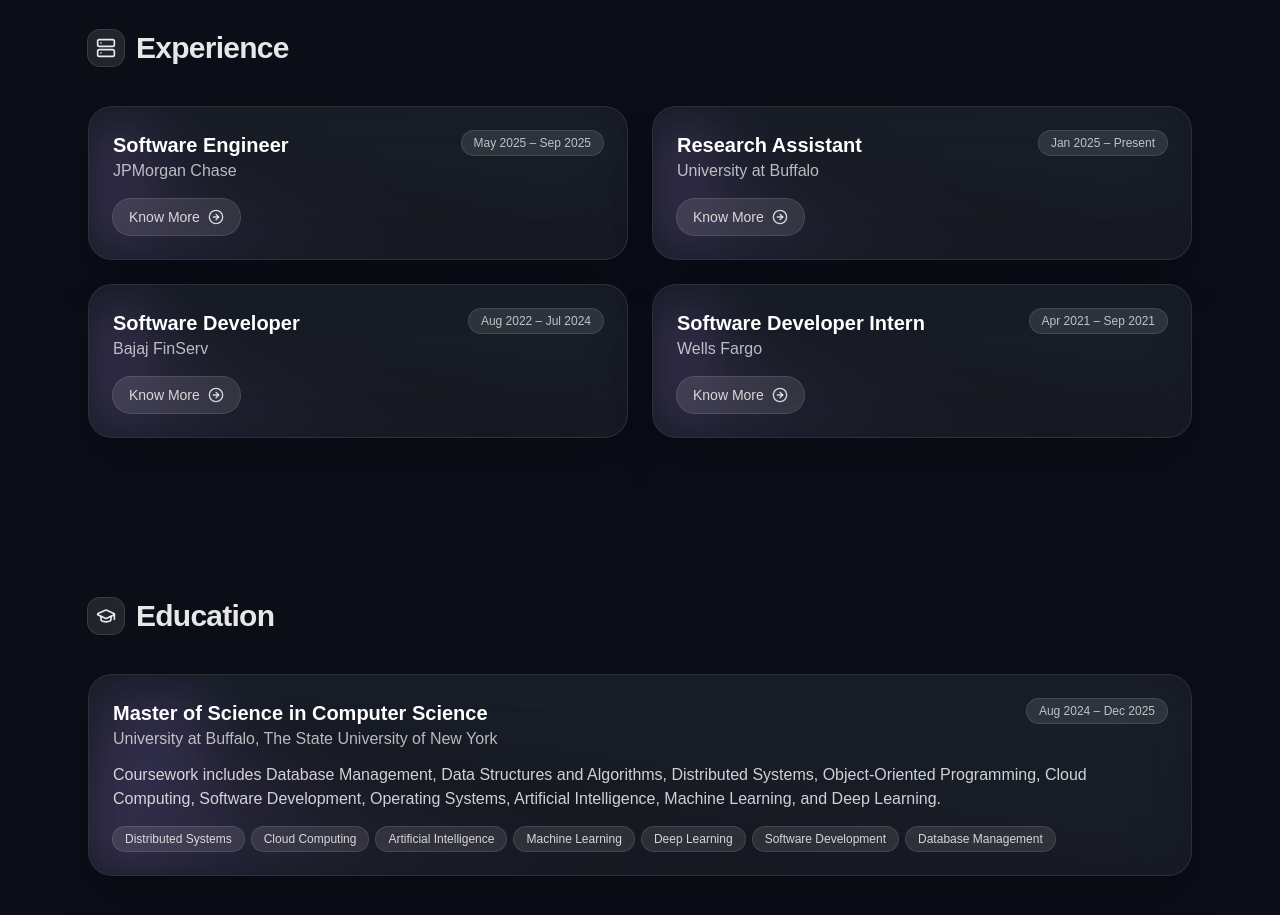
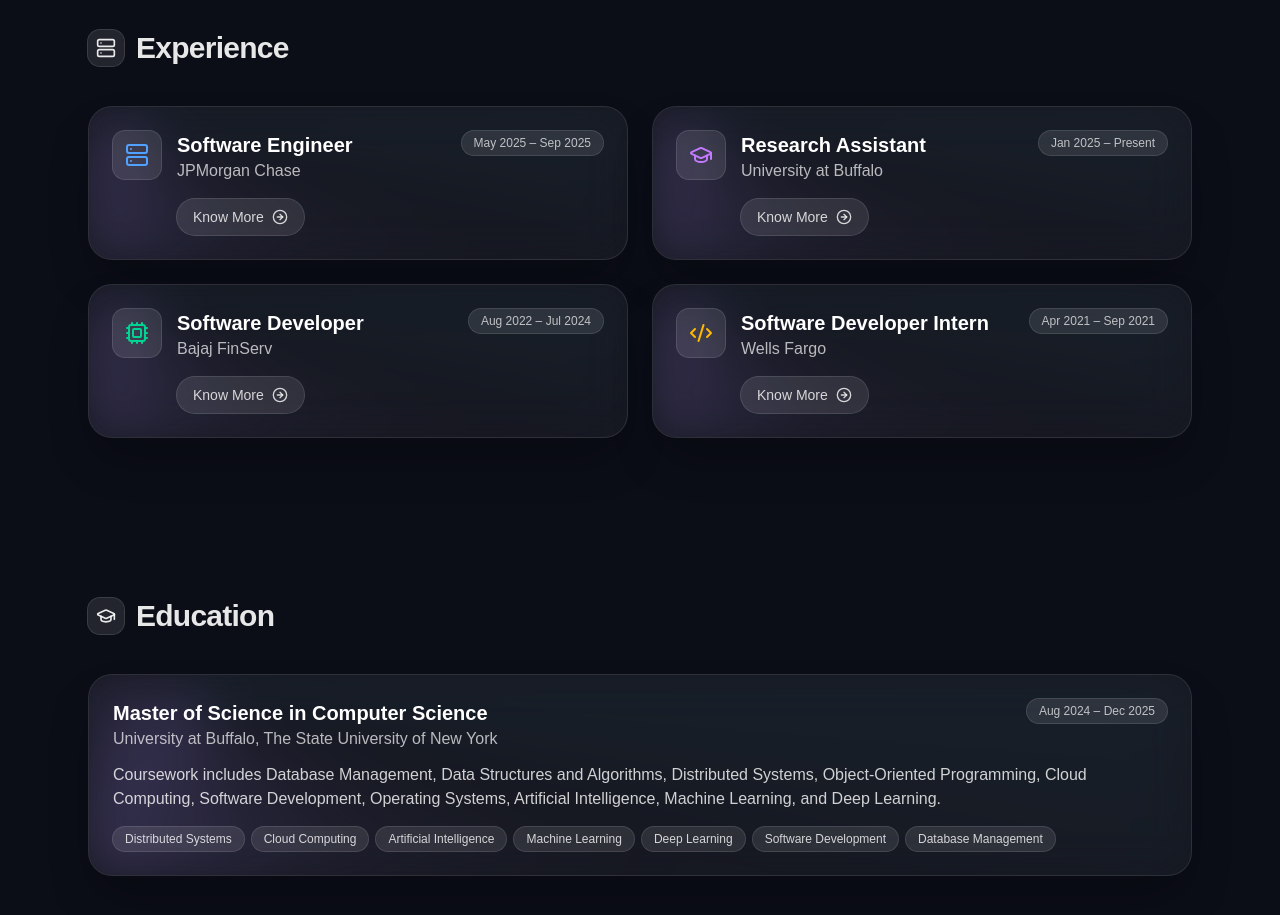
Before and after one commit to Harshabhi6129/Harsha_Portfolio, a Next.js app: page / in a window 1280 px wide. Shown: the part 1920-2835 px from the top of the page. Built offline with nearby package versions, Linux system fonts and the light colour scheme.

Commit message:
Add company icons to experience cards

```diff
--- a/src/app/page.tsx
+++ b/src/app/page.tsx
@@ -652,8 +652,21 @@
 
 // ---------- EXPERIENCE CARD ----------
 function ExperienceCard({ job, onKnowMore }: { job: typeof DATA.experience[0]; onKnowMore: () => void }) {
+  const getCompanyIcon = (org: string) => {
+    if (org.includes('JPMorgan')) return <Server className="h-6 w-6 text-blue-400" />;
+    if (org.includes('Buffalo')) return <GraduationCap className="h-6 w-6 text-purple-400" />;
+    if (org.includes('Bajaj')) return <Cpu className="h-6 w-6 text-emerald-400" />;
+    if (org.includes('Wells Fargo')) return <Code2 className="h-6 w-6 text-amber-400" />;
+    return <Server className="h-6 w-6 text-cyan-400" />;
+  };
+
   return (
     <GlassCard>
+      <div className="flex items-start gap-4">
+        <div className="rounded-xl bg-white/10 p-3 ring-1 ring-white/20">
+          {getCompanyIcon(job.org)}
+        </div>
+        <div className="flex-1">
           <div className="flex items-start justify-between gap-4">
             <div>
               <h3 className="text-xl font-semibold">{job.role}</h3>
@@ -668,6 +681,8 @@
             <span>Know More</span>
             <ArrowRightCircle className="h-4 w-4" />
           </button>
+        </div>
+      </div>
     </GlassCard>
   );
 }
```
Lines whose indentation alone changed are shown as unchanged.
